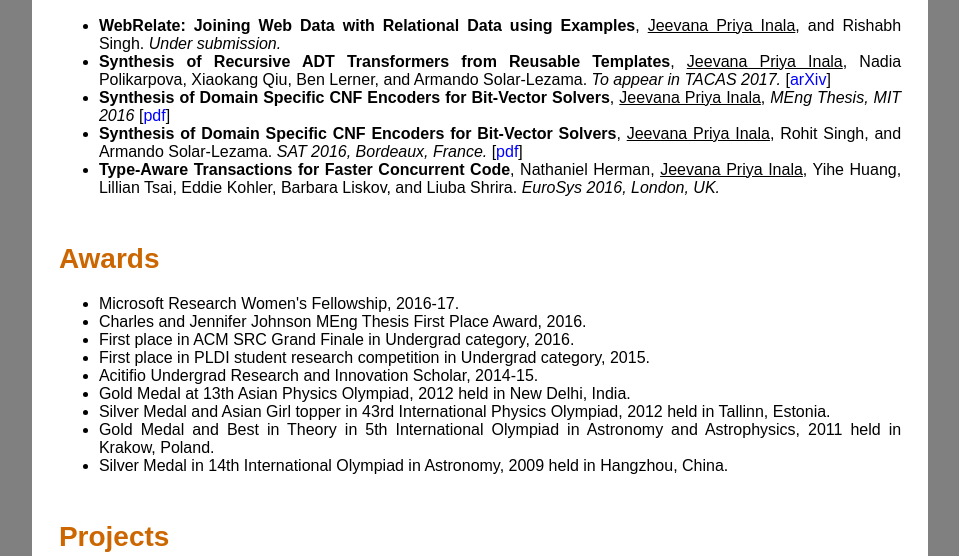
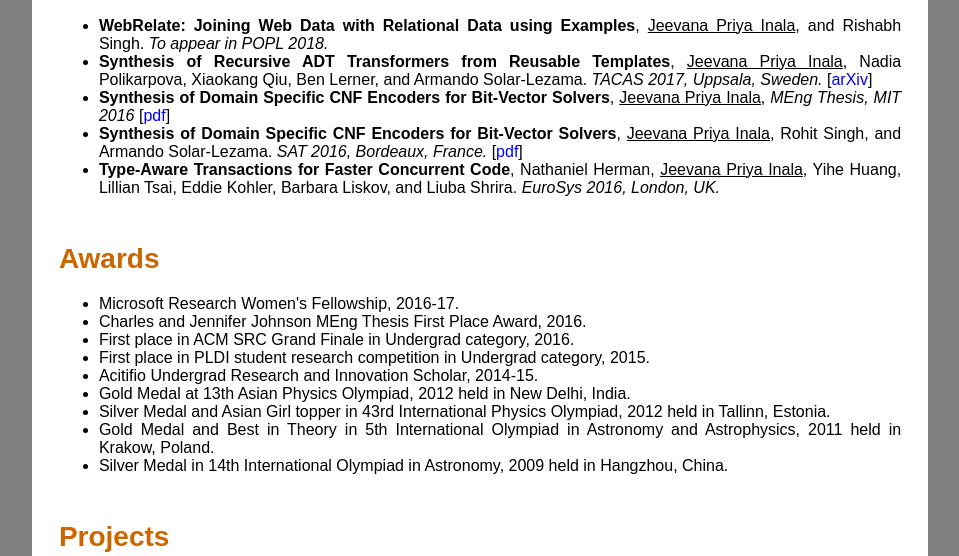
Before and after one commit to jinala/jinala.github.io, a plain HTML site: page index.html in a window 1280 px wide. Shown: the part 345-901 px from the top of the page, without its empty margins (160-1119 px from the left). Drawn offline with Linux system fonts and the light colour scheme.

Commit message:
Update status

```diff
--- a/index.html
+++ b/index.html
@@ -49,8 +49,8 @@
     <div class='heading'>Publications</div>
     <div class='content'>
         <ul>
-            <li><b>WebRelate: Joining Web Data with Relational Data using Examples</b>, <u>Jeevana Priya Inala</u>, and Rishabh Singh. <i>Under submission.</i>
-            <li><b>Synthesis of Recursive ADT Transformers from Reusable Templates</b>, <u>Jeevana Priya Inala</u>, Nadia Polikarpova, Xiaokang Qiu, Ben Lerner, and Armando Solar-Lezama. <i>To appear in TACAS 2017.</i> [<a href="http://arxiv.org/abs/1507.05527" target="blank">arXiv</a>]</li>
+            <li><b>WebRelate: Joining Web Data with Relational Data using Examples</b>, <u>Jeevana Priya Inala</u>, and Rishabh Singh. <i>To appear in POPL 2018.</i>
+            <li><b>Synthesis of Recursive ADT Transformers from Reusable Templates</b>, <u>Jeevana Priya Inala</u>, Nadia Polikarpova, Xiaokang Qiu, Ben Lerner, and Armando Solar-Lezama. <i>TACAS 2017, Uppsala, Sweden.</i> [<a href="http://arxiv.org/abs/1507.05527" target="blank">arXiv</a>]</li>
             <li><b>Synthesis of Domain Specific CNF Encoders for Bit-Vector Solvers</b>, <u>Jeevana Priya Inala</u>, <i> MEng Thesis, MIT 2016 </i> [<a href="assets/papers/mengthesis.pdf" target="blank">pdf</a>]</li>
             <li><b>Synthesis of Domain Specific CNF Encoders for Bit-Vector Solvers</b>, <u>Jeevana Priya Inala</u>, Rohit Singh, and Armando Solar-Lezama. <i>SAT 2016, Bordeaux, France.</i> [<a href="assets/papers/sat2016tr.pdf" target="blank">pdf</a>]</li>
             <li><b>Type-Aware Transactions for Faster Concurrent Code</b>, Nathaniel Herman,  <u>Jeevana Priya Inala</u>, Yihe Huang, Lillian Tsai, Eddie Kohler, Barbara Liskov, and Liuba Shrira. <i>EuroSys 2016, London, UK.</i> <!--[<a href="assets/papers/sto.pdf">pdf</a>] --> </li>
```
Also changed, not shown: 1 other file.
